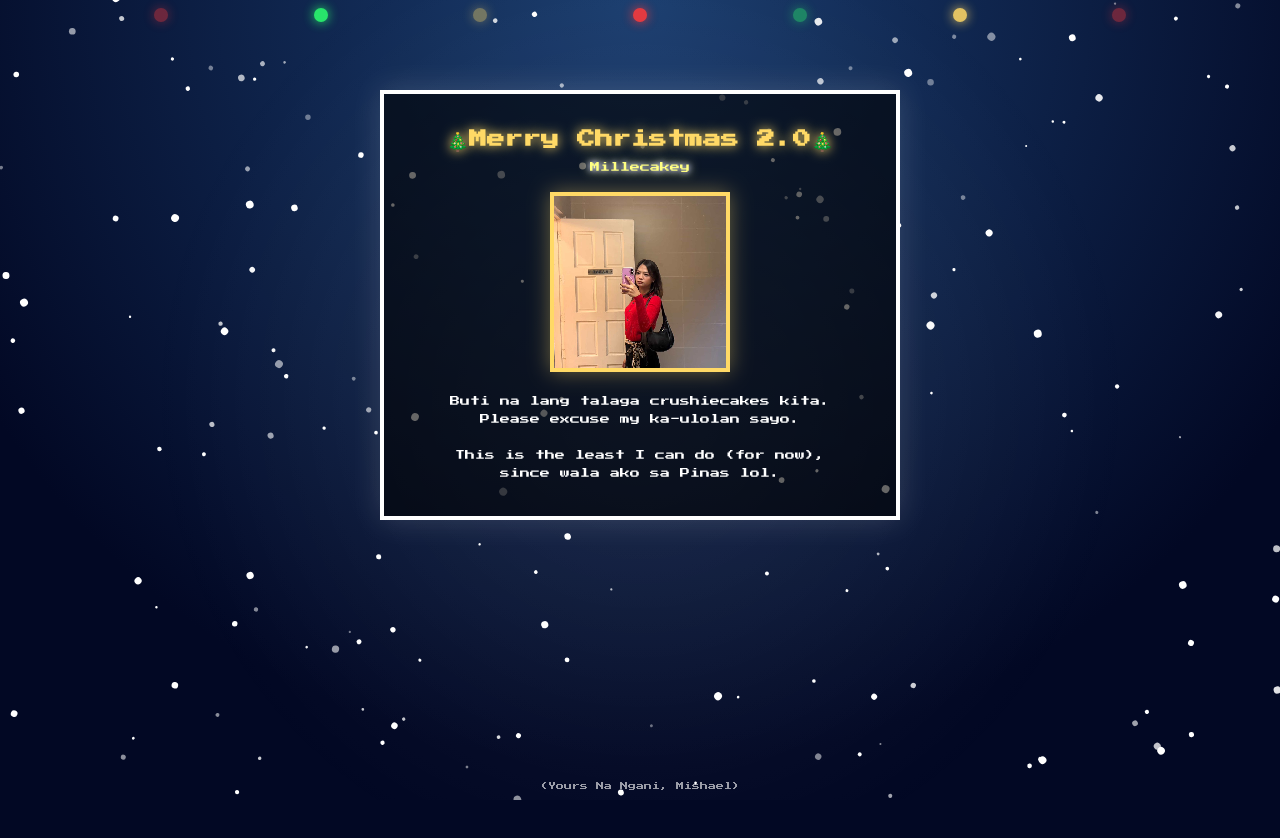
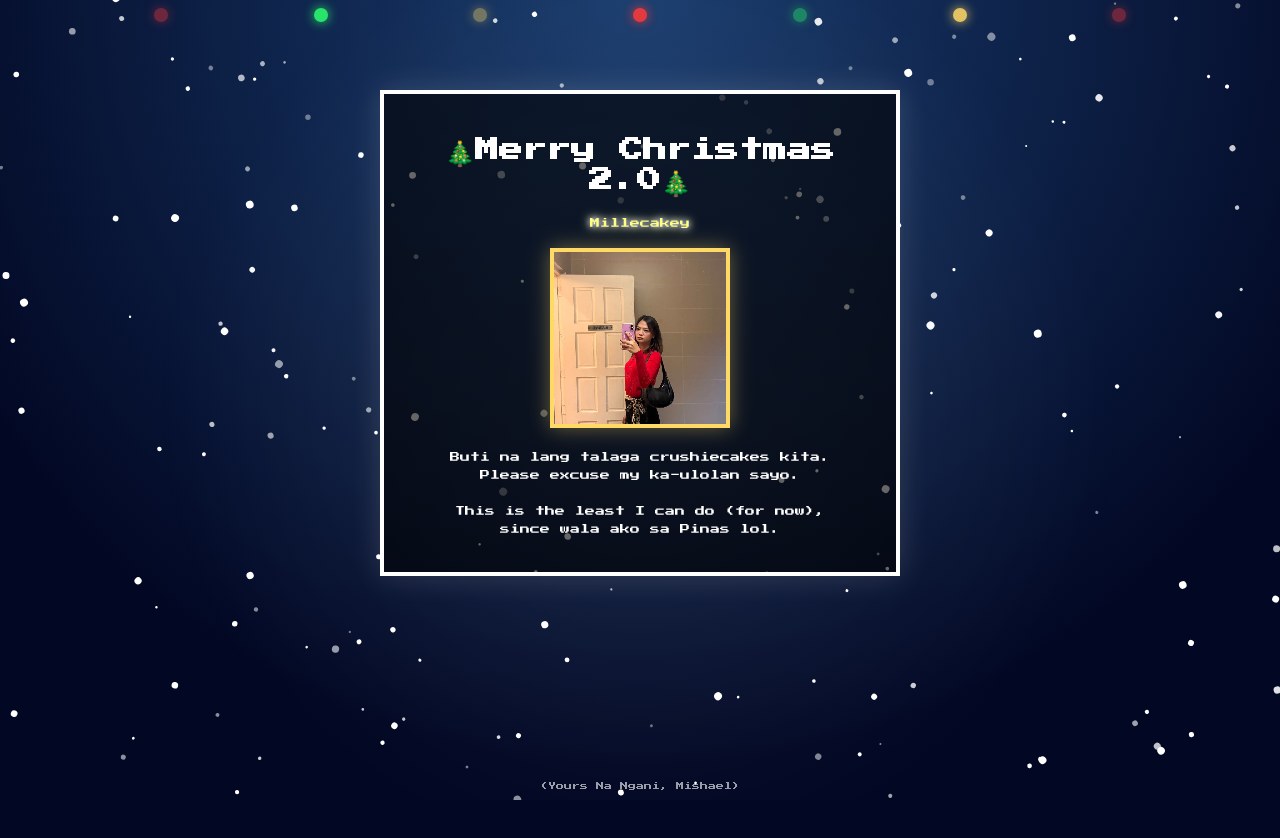
Before and after one commit to miggyah/merrychristmasmille2.0, a plain HTML site: page index.html in a window 1280 px wide. Drawn offline with Linux system fonts and the light colour scheme.

Commit message:
Update index.html

```diff
--- a/index.html
+++ b/index.html
@@ -170,7 +170,7 @@ footer{
 
 <!-- Card -->
 <div class="card">
-  <h1>🎄Merry Christmas 2.0🎄</h1>
+  <h2>🎄Merry Christmas 2.0🎄</h2>
 
   <!-- ✨ CHANGE HER NAME HERE ✨ -->
   <div class="name-glow"><span>Millecakey</span></div>
```
